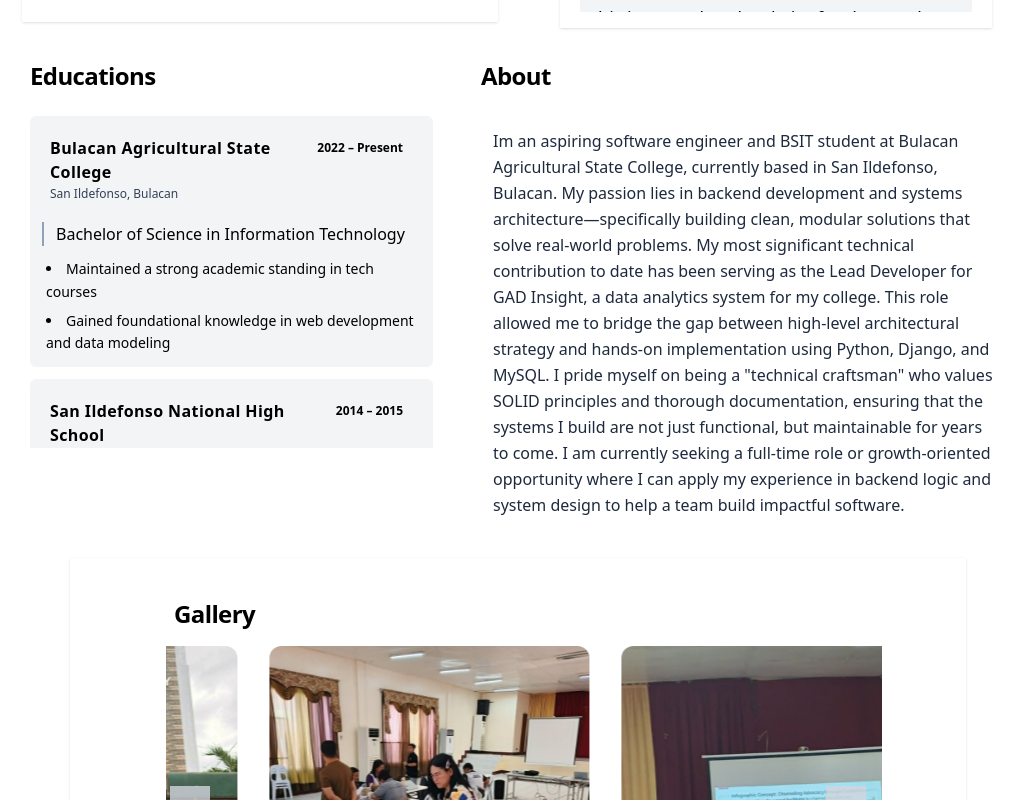
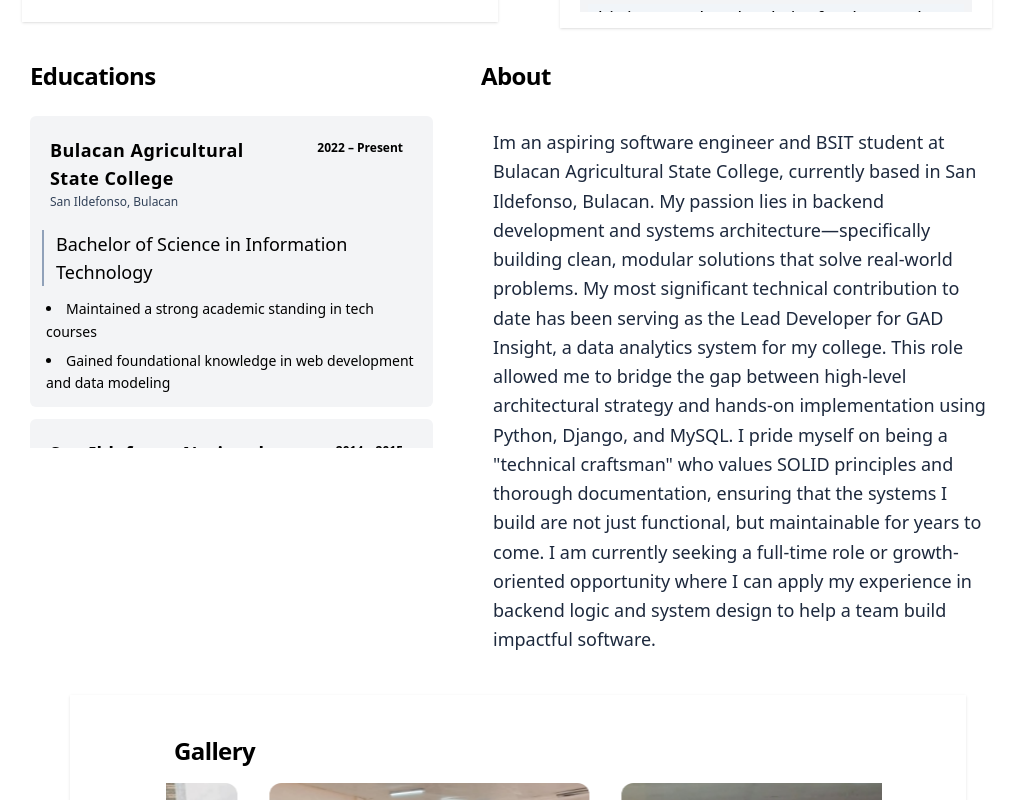
Before and after one commit to Zaido219/personal-portfolio, a React (Vite) app: page / in a window 1280 px wide. Shown: the part 1240-2040 px from the top of the page, without its empty margins (122-1145 px from the left). Built offline with nearby package versions, Linux system fonts and the light colour scheme.

Commit message:
style:Style update/s for some section

```diff
--- a/src/components/AboutMe.jsx
+++ b/src/components/AboutMe.jsx
@@ -8,7 +8,7 @@ const AboutMe = () => {
       <SectionHeader title="About" />
       <section className="flex items-center justify-center p-4 min-h-fit">
         <div className="p-2 rounded-xl w-full max-w-2xl">
-          <p className="text-sm font-normal md:text-base leading-relaxed text-slate-800 break-words whitespace-normal text-left">
+          <p className="text-sm md:text-lg font-normal md:text-base leading-relaxed text-slate-800 break-words whitespace-normal text-left">
             Im an aspiring software engineer and BSIT student at Bulacan
             Agricultural State College, currently based in San Ildefonso,
             Bulacan. My passion lies in backend development and systems
--- a/src/components/Ui/EducationExpItems.tsx
+++ b/src/components/Ui/EducationExpItems.tsx
@@ -19,28 +19,28 @@ const EducItems = ({
         {/* 1. Header: Space distributed elegantly across the container width */}
         <div className="flex flex-row justify-between items-start w-full p-2 gap-4">
           <div className="flex-1 min-w-0">
-            <h3 className="text-md font-bold text-black tracking-wide break-words">
+            <h3 className="text-md md:text-lg font-bold text-black tracking-wide break-words">
               {institutionName}
             </h3>
-            <p className="text-xs text-slate-700 mt-0.5 break-words">{location}</p>
+            <p className="text-xs md:text-md text-slate-700 mt-0.5 break-words">{location}</p>
           </div>
 
           {/* Timeline Badging - whitespace-nowrap keeps the date on one clean line */}
-          <div className="text-xs font-semibold text-black  px-2.5 py-1 rounded-full shrink-0 whitespace-nowrap">
+          <div className="text-xs md:text-md font-semibold text-black  px-2.5 py-1 rounded-full shrink-0 whitespace-nowrap">
             {startDate.getFullYear()} – {isCurrent ? "Present" : endDate?.getFullYear()}
           </div>
         </div>
 
         {/* 2. Subheading: Qualification Details */}
         {(degree || fieldOfStudy) && (
-          <div className="text-md font-medium text-black border-l-2 border-slate-400 pl-3 my-1 break-words">
+          <div className="text-md md:text-lg font-medium text-black border-l-2 border-slate-400 pl-3 my-1 break-words">
             {degree} {fieldOfStudy && `in ${fieldOfStudy}`}
           </div>
         )}
 
         {/* 3. Achievements Bulleted List */}
         {achievements.length > 0 && (
-          <ul className="list-disc list-inside space-y-1.5 text-sm text-black pl-1">
+          <ul className="list-disc list-inside space-y-1.5 text-sm md:text-md text-black pl-1">
             {achievements.map((achievement, index) => (
               <li key={index} className="leading-relaxed break-words">
                 <span className="text-black">{achievement}</span>
```
